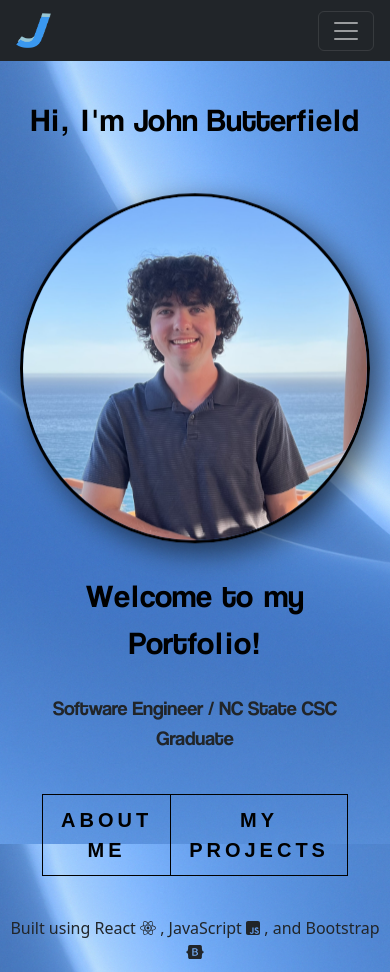
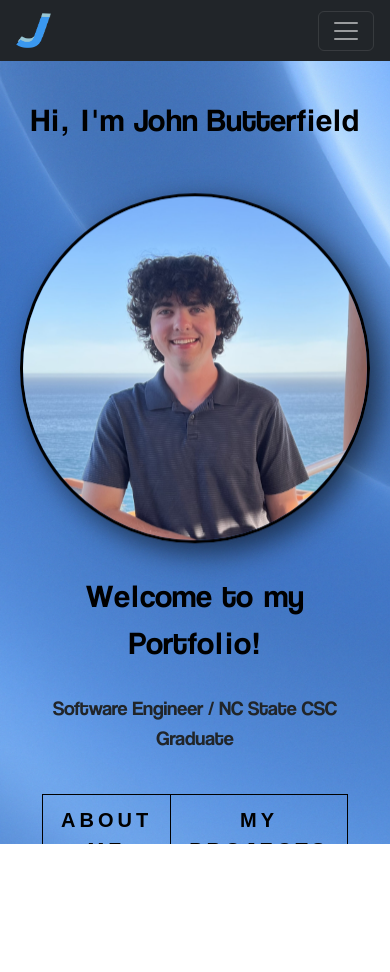
Before and after one commit to smugdrip/smugdrip.github.io, a React (Vite) app: page / in a window 390 px wide. After the commit the page ends 844 px from the top, so only its background shows below. Built offline with nearby package versions, Linux system fonts and the light colour scheme.

Commit message:
update mobile scroll settings

```diff
--- a/src/index.css
+++ b/src/index.css
@@ -21,21 +21,19 @@
   src: url('./assets/fonts/CoolveticaRg-Regular.woff2') format('woff2');
 }
 
-body {
+html, body {
+  overscroll-behavior: none;
+  scroll-behavior: smooth;
+  height: 100%;
+  overflow-x: hidden;
+  touch-action: manipulation;
+  -webkit-overflow-scrolling: touch;
   background-image: url('./assets/background.png');
   background-size: cover;
-  background-attachment: fixed ;
+  background-attachment: fixed;
   background-repeat: no-repeat;
-  overscroll-behavior-y: none;
-  overscroll-behavior-x: none;
-  overscroll-behavior: none;
 }
 
-html {
-  overscroll-behavior-y: none;
-  overscroll-behavior-x: none;
-  overscroll-behavior: none;
-}
 
 
 h1 {
```
